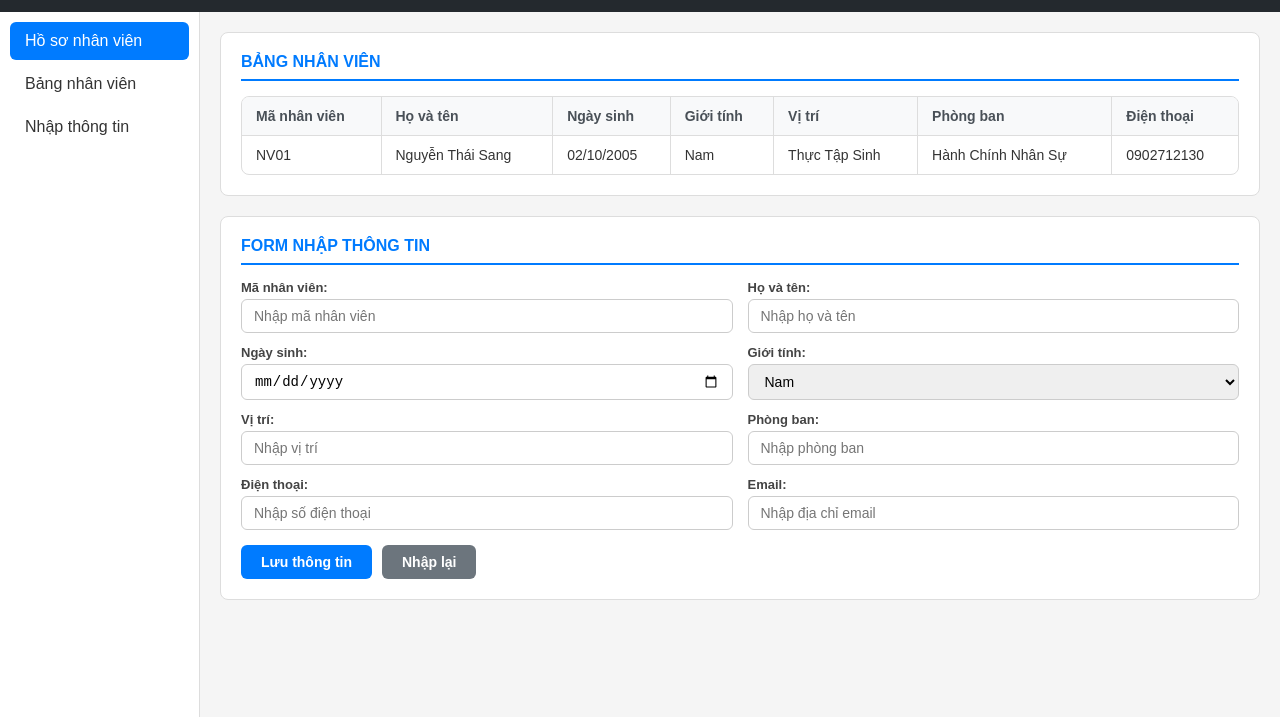
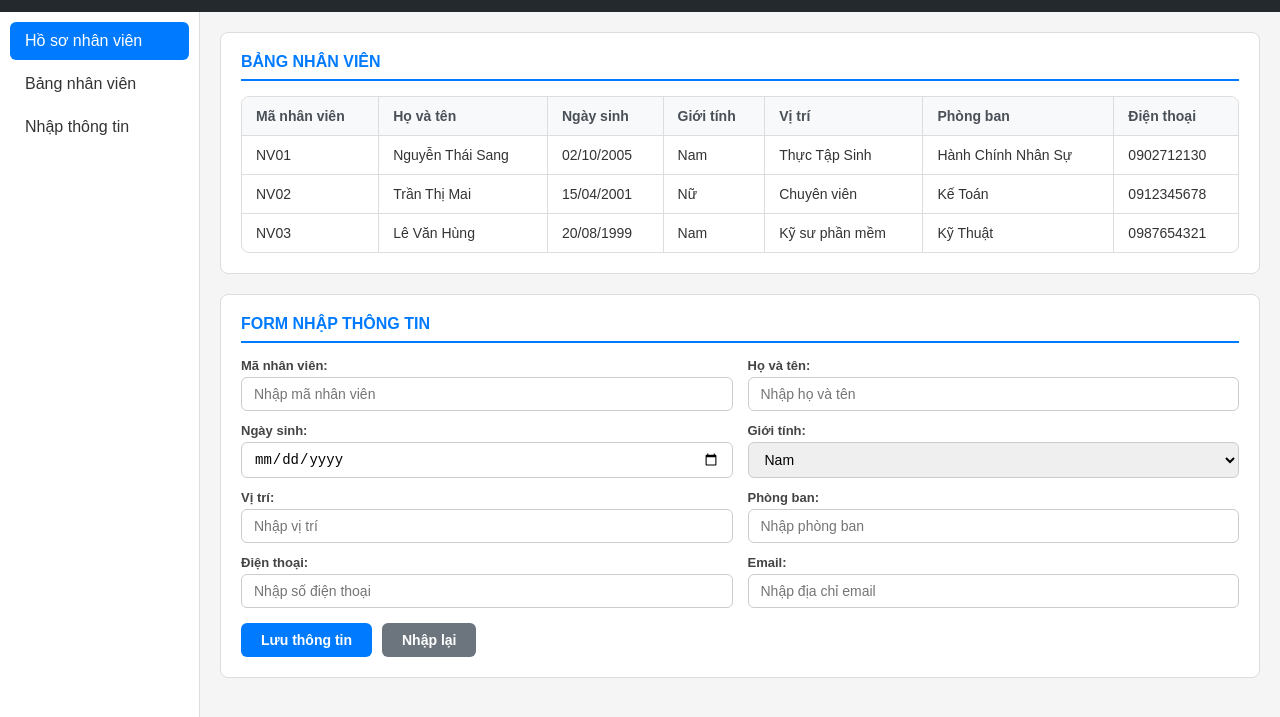
Before and after one commit to sangneko/18112026, a plain HTML site: page index.html in a window 1280 px wide. Shown: the part 41-758 px from the top of the page. Drawn offline with Linux system fonts and the light colour scheme.

Commit message:
bo sung them ghi chu

```diff
--- a/css/style.css
+++ b/css/style.css
@@ -1,3 +1,4 @@
+/* Reset CSS */
 * {
     margin: 0;
     padding: 0;
@@ -10,6 +11,7 @@ body {
     background-color: #f5f5f5;
 }
 
+/* Header */
 header {
     background-color: #24292e;
     color: #fff;
@@ -22,11 +24,13 @@ header h1 {
     letter-spacing: 0.5px;
 }
 
+/* Layout */
 .container {
     display: flex;
     min-height: calc(100vh - 54px);
 }
 
+/* Sidebar */
 .sidebar {
     width: 200px;
     background-color: #fff;
@@ -56,6 +60,7 @@ header h1 {
     color: #fff;
 }
 
+/* Main Content */
 .main-content {
     flex: 1;
     padding: 20px;
@@ -77,6 +82,7 @@ header h1 {
     margin-bottom: 15px;
 }
 
+/* Bảng nhân viên */
 .table-responsive {
     overflow-x: auto;
     border: 1px solid #ddd;
@@ -115,6 +121,7 @@ table tr:hover {
     background-color: #f1f7ff;
 }
 
+/* Form nhập thông tin */
 .form-row {
     display: flex;
     gap: 15px;
@@ -169,7 +176,7 @@ table tr:hover {
 }
 
 .btn-primary:hover {
-    background-color: #0056b3;
+    background-color: #004085;
 }
 
 .btn-secondary {
@@ -181,6 +188,7 @@ table tr:hover {
     background-color: #5a6268;
 }
 
+/* Responsive Mobile */
 @media (max-width: 768px) {
     .container {
         flex-direction: column;
--- a/index.html
+++ b/index.html
@@ -8,11 +8,13 @@
 </head>
 <body>
 
+    <!-- Header -->
     <header>
         <h1>HỒ SƠ NHÂN VIÊN</h1>
     </header>
 
     <div class="container">
+        <!-- Sidebar -->
         <aside class="sidebar">
             <ul>
                 <li><a href="#" class="active">Hồ sơ nhân viên</a></li>
@@ -21,8 +23,10 @@
             </ul>
         </aside>
 
+        <!-- Main Content -->
         <main class="main-content">
 
+            <!-- Bảng nhân viên -->
             <section class="section">
                 <h2>BẢNG NHÂN VIÊN</h2>
                 <div class="table-responsive">
@@ -40,19 +44,38 @@
                         </thead>
                         <tbody>
                             <tr>
-                                <td>NV01
-                                <td>Nguyễn Thái Sang
-                                <td>02/10/2005
-                                <td>Nam
-                                <td>Thực Tập Sinh
-                                <td>Hành Chính Nhân Sự
-                                <td>0902712130
+                                <td>NV01</td>
+                                <td>Nguyễn Thái Sang</td>
+                                <td>02/10/2005</td>
+                                <td>Nam</td>
+                                <td>Thực Tập Sinh</td>
+                                <td>Hành Chính Nhân Sự</td>
+                                <td>0902712130</td>
+                            </tr>
+                            <tr>
+                                <td>NV02</td>
+                                <td>Trần Thị Mai</td>
+                                <td>15/04/2001</td>
+                                <td>Nữ</td>
+                                <td>Chuyên viên</td>
+                                <td>Kế Toán</td>
+                                <td>0912345678</td>
+                            </tr>
+                            <tr>
+                                <td>NV03</td>
+                                <td>Lê Văn Hùng</td>
+                                <td>20/08/1999</td>
+                                <td>Nam</td>
+                                <td>Kỹ sư phần mềm</td>
+                                <td>Kỹ Thuật</td>
+                                <td>0987654321</td>
                             </tr>
                         </tbody>
                     </table>
                 </div>
             </section>
 
+            <!-- Form nhập thông tin -->
             <section class="section">
                 <h2>FORM NHẬP THÔNG TIN</h2>
                 <form action="#" method="post">
```
